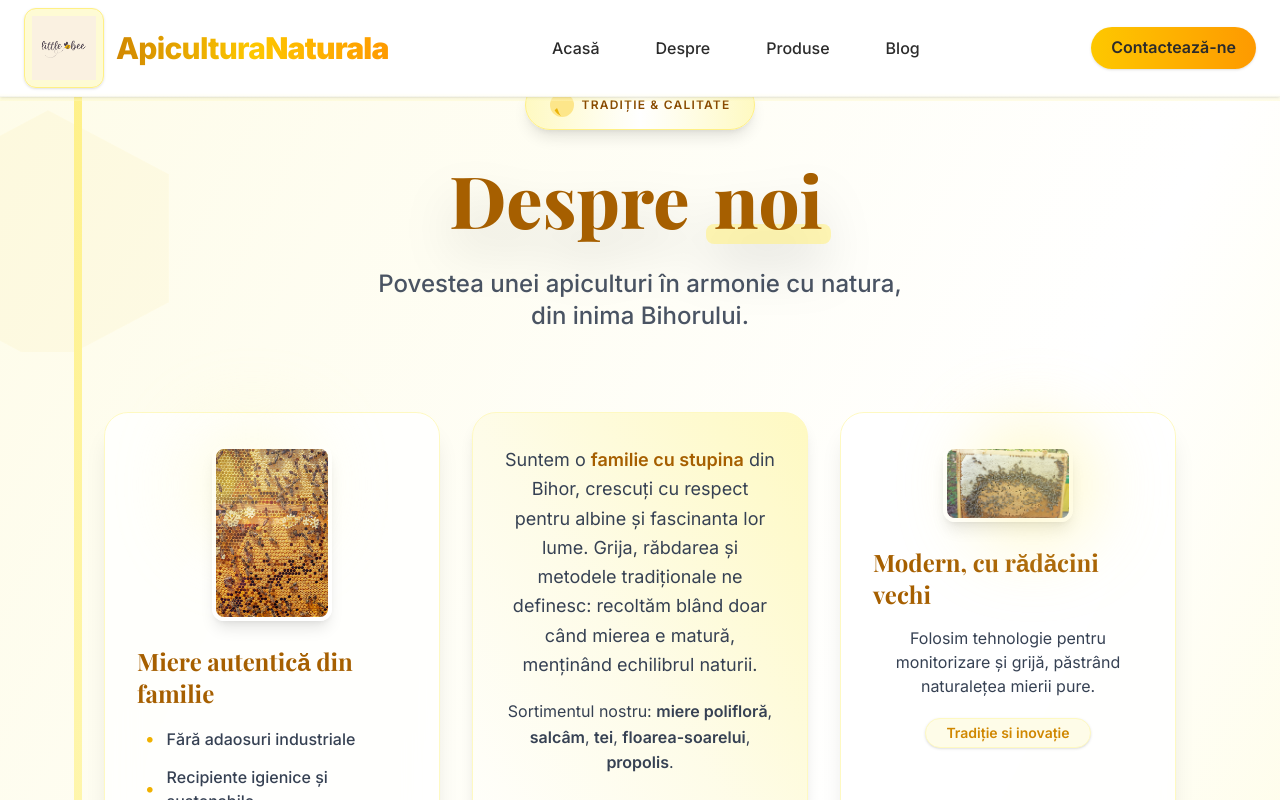
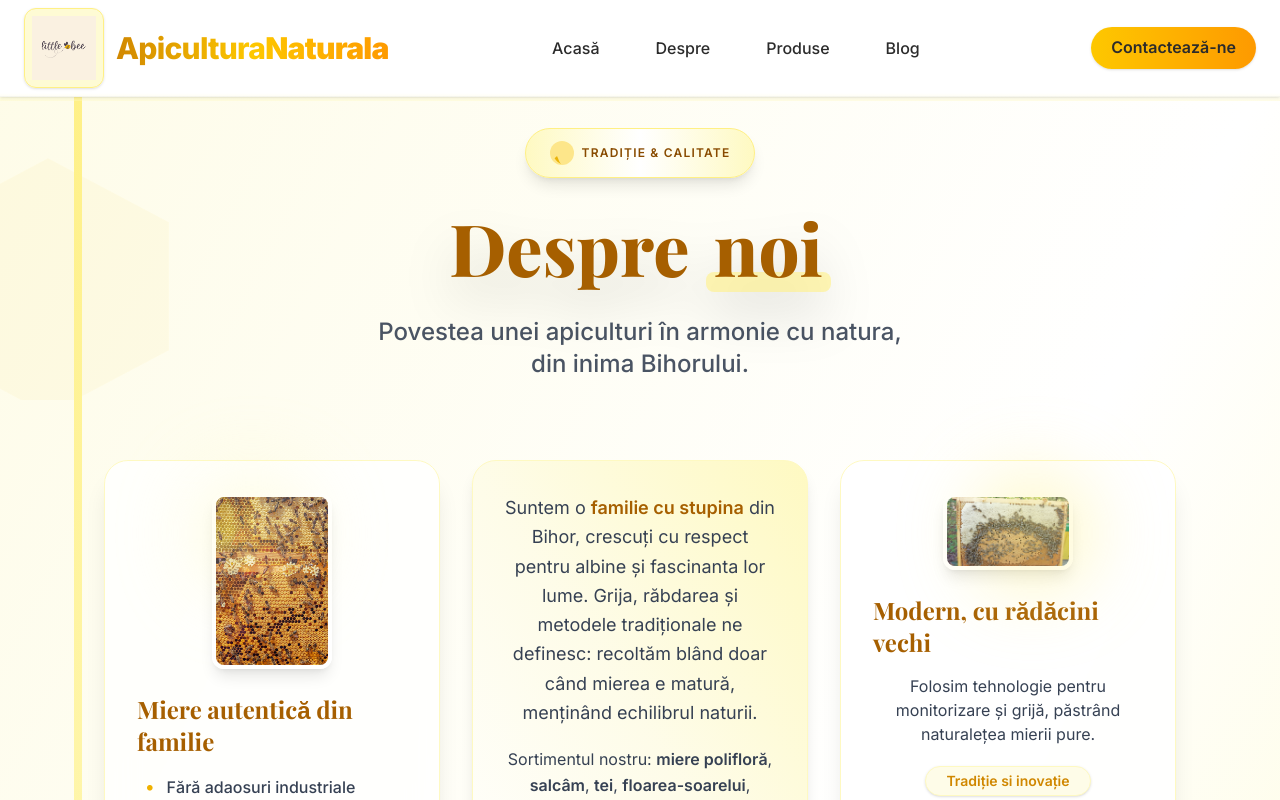
Before and after one commit to ionutpetru4046/Website-Apicultura, a Next.js app: page /despre in a window 1280 px wide. Shown: the top 800 px of the page. Built offline with nearby package versions, Linux system fonts and the light colour scheme; a web font is replaced by a local one.

Commit message:
fixing layout on pages

```diff
--- a/app/blog/page.tsx
+++ b/app/blog/page.tsx
@@ -4,7 +4,7 @@ import Image from "next/image";
 
 export default function BlogPage() {
   return (
-    <section className="max-w-7xl mx-auto px-3 sm:px-6 py-8 min-h-screen">
+    <section className="max-w-7xl mx-auto px-3 sm:px-6 mt-12 py-8 min-h-screen">
       {/* Hero Header */}
       <div className="relative flex flex-col items-center justify-center py-10 mb-14 bg-linear-to-br from-yellow-50 via-yellow-100 to-amber-50 rounded-3xl shadow-sm overflow-hidden">
         {/* Honeycomb BG Accent (decorative SVG) */}
--- a/app/despre/page.tsx
+++ b/app/despre/page.tsx
@@ -3,7 +3,7 @@ import Link from "next/link";
 
 export default function DesprePage() {
   return (
-    <section className="min-h-screen bg-linear-to-br from-yellow-50 via-white to-yellow-100 flex items-center justify-center relative overflow-hidden">
+    <section className="min-h-screen bg-linear-to-br from-yellow-50 via-white to-yellow-100 flex items-center mt-12 justify-center relative overflow-hidden">
       {/* Modern honeycomb SVG decorations */}
       <svg
         className="absolute left-[-80px] top-24 w-64 h-64 opacity-10 z-0 animate-spin-slow"
--- a/app/produse/page.tsx
+++ b/app/produse/page.tsx
@@ -72,7 +72,7 @@ const products = [
 
 export default function ProdusePage() {
   return (
-    <section className="min-h-screen bg-linear-to-br from-yellow-50 to-white flex flex-col justify-start items-center pt-4 pb-10 relative">
+    <section className="min-h-screen bg-linear-to-br from-yellow-50 to-white mt-12 flex flex-col justify-start items-center pt-4 pb-10 relative">
       {/* BG modern accent */}
       <span className="hidden md:block absolute left-0 top-0 w-[340px] h-[340px] rounded-full bg-yellow-100 blur-[70px] opacity-60 -z-10" />
       <span className="hidden md:block absolute right-0 bottom-0 w-[260px] h-[260px] rounded-full bg-yellow-200 blur-[80px] opacity-50 -z-10" />
```
